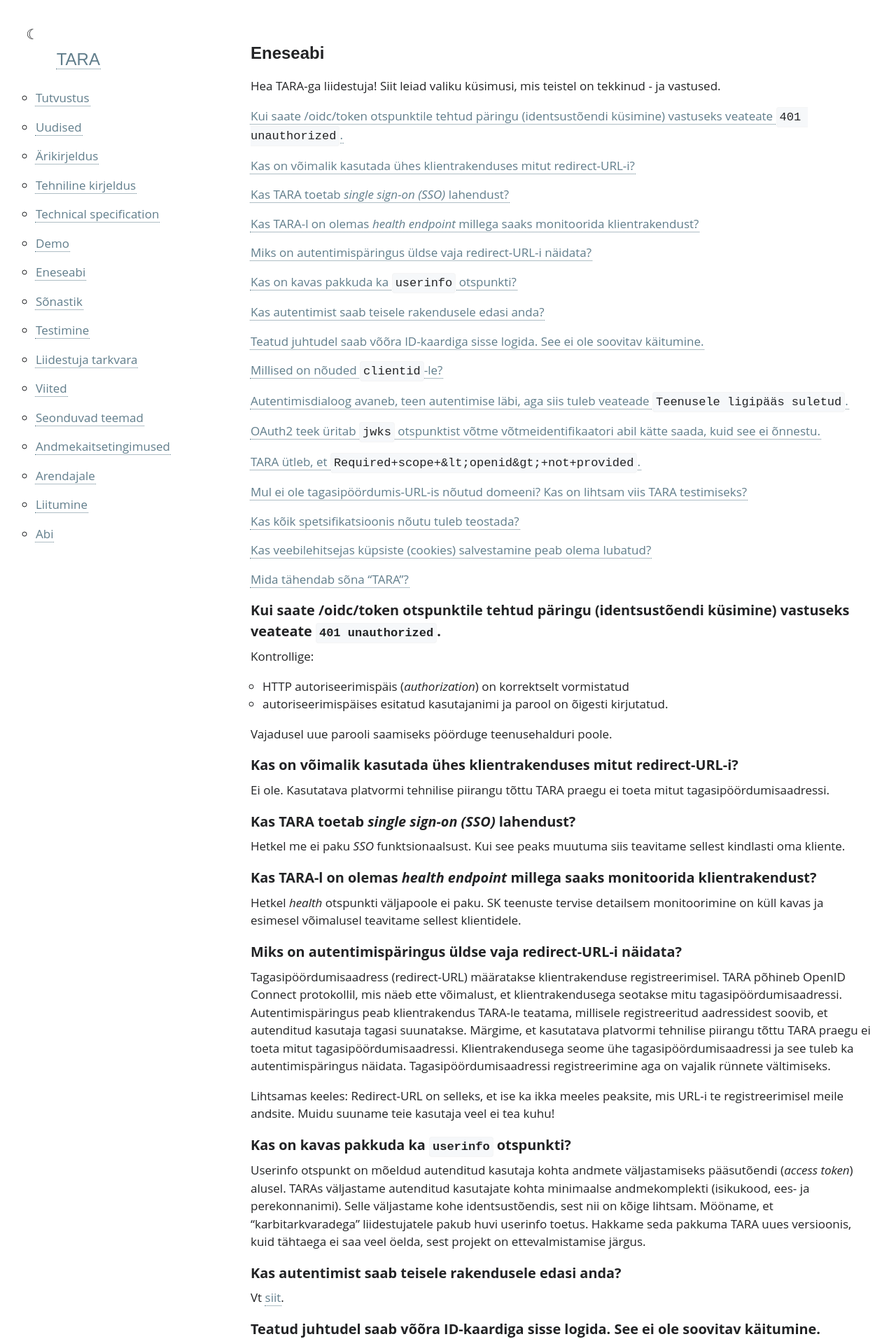
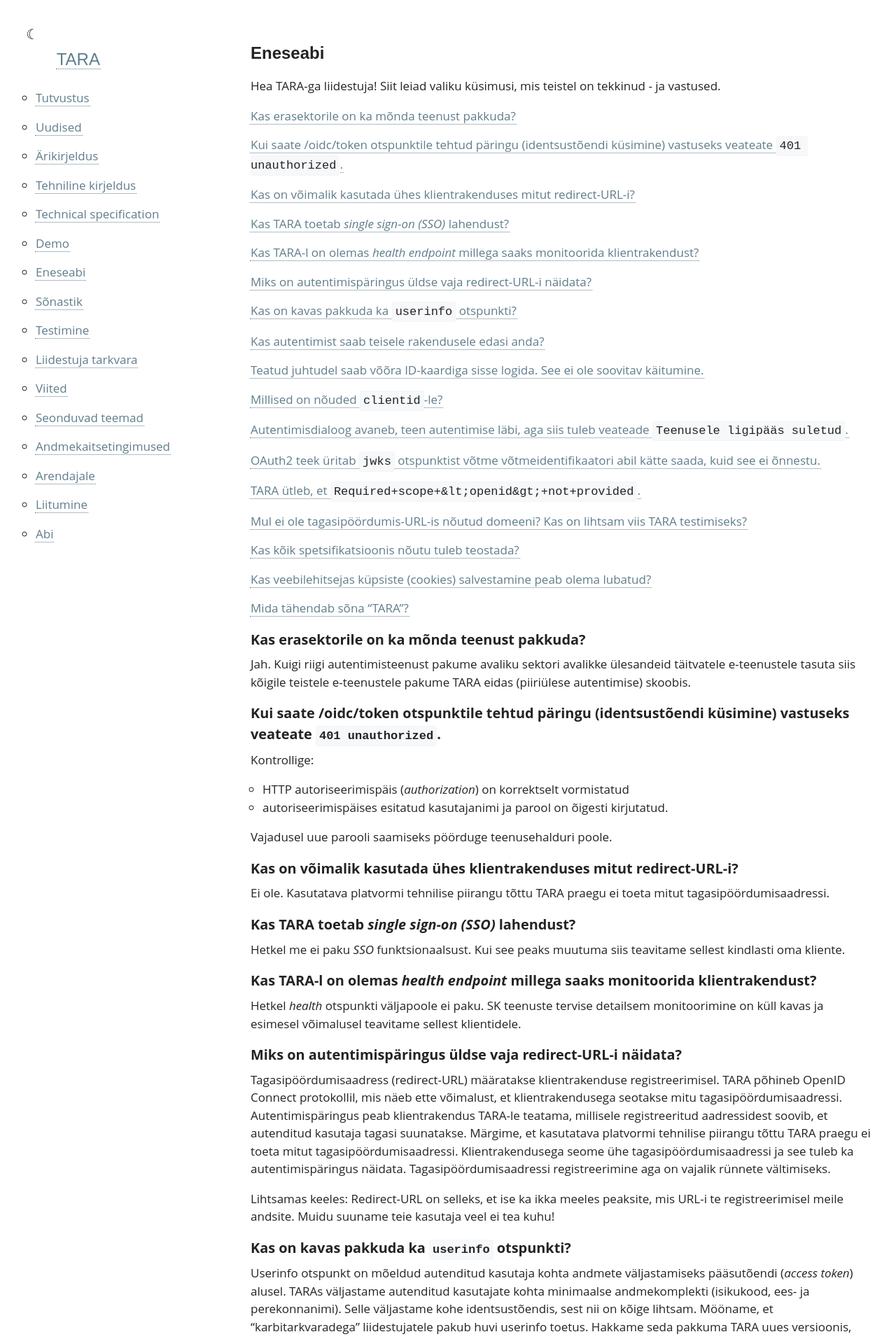
Before and after one commit to e-gov/TARA-Doku, a Jekyll site: the page built from Eneseabi.md, in a window 1280 px wide. Shown: the top 1913 px of the page at 70% size. Built offline with Jekyll 4.4.1, drawn with Linux system fonts in a browser that asks for light colours; our own code applies the rules of GitHub Pages for plain Markdown files.

Commit message:
Update Eneseabi.md

```diff
--- a/Eneseabi.md
+++ b/Eneseabi.md
@@ -9,6 +9,10 @@ Hea TARA-ga liidestuja! Siit leiad valiku küsimusi, mis teistel on tekkinud - j
 
 - TOC
 {:toc}
+
+## Kas erasektorile on ka mõnda teenust pakkuda?
+
+Jah. Kuigi riigi autentimisteenust pakume avaliku sektori avalikke ülesandeid täitvatele e-teenustele tasuta siis kõigile teistele e-teenustele pakume TARA eidas (piiriülese autentimise) skoobis.
 
 ## Kui saate /oidc/token otspunktile tehtud päringu (identsustõendi küsimine) vastuseks veateate `401 unauthorized`.
 
```
